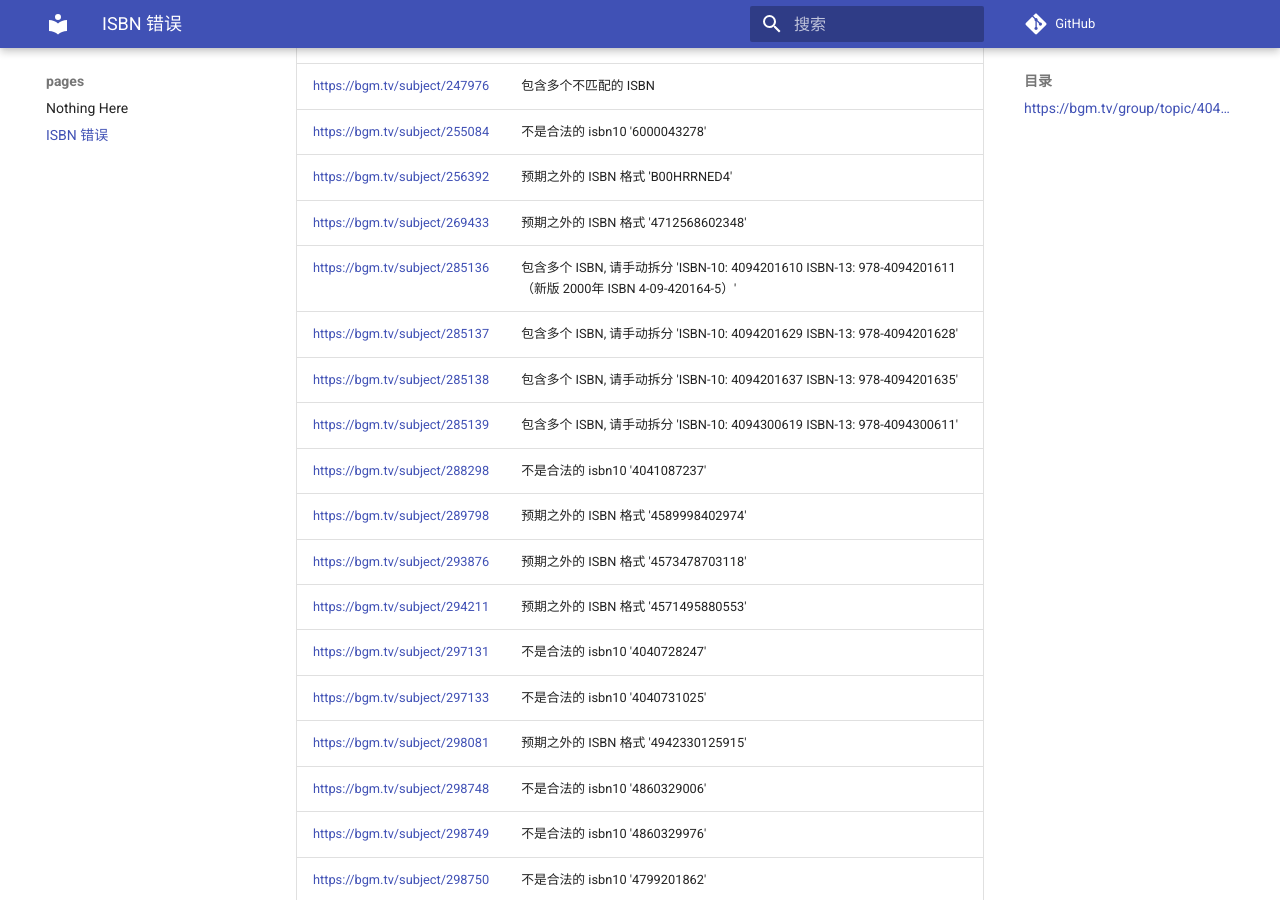
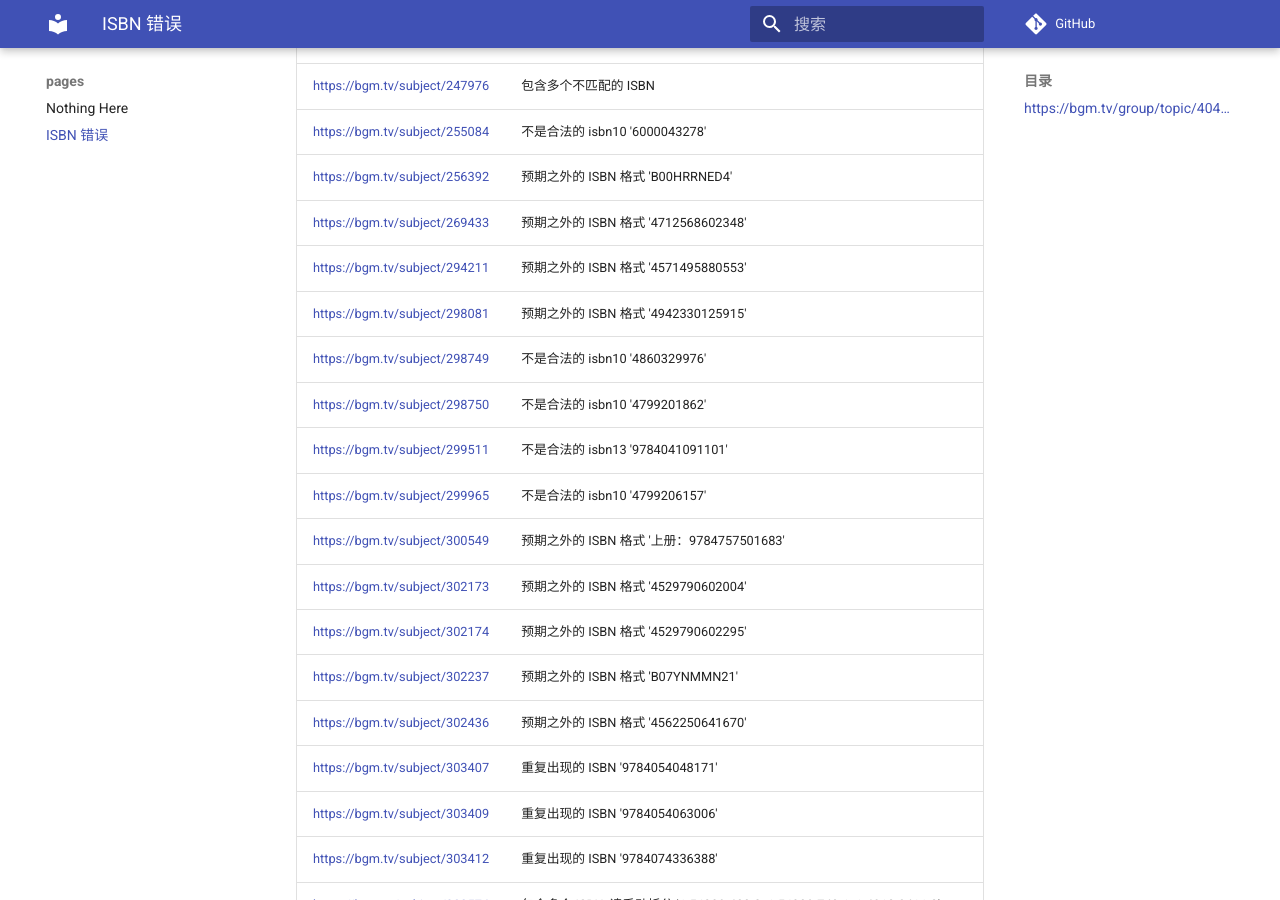
Before and after one commit to trim21/bangumi-pages, an MkDocs documentation site: the page built from docs/isbn.md, in a window 1280 px wide and 900 px high, scrolled down 2846 px. Built offline with MkDocs 1.6.1 and Material for MkDocs 9.7.7, drawn with Linux system fonts in a browser that asks for light colours; comment, search, counter and statistics services are not loaded.

Commit message:
update isbn.md

```diff
--- a/docs/isbn.md
+++ b/docs/isbn.md
@@ -66,18 +66,8 @@ total 435
 | <https://bgm.tv/subject/255084> | 不是合法的 isbn10 '6000043278' |
 | <https://bgm.tv/subject/256392> | 预期之外的 ISBN 格式 'B00HRRNED4' |
 | <https://bgm.tv/subject/269433> | 预期之外的 ISBN 格式 '4712568602348' |
-| <https://bgm.tv/subject/285136> | 包含多个 ISBN, 请手动拆分 'ISBN-10: 4094201610 ISBN-13: 978-4094201611（新版 2000年 ISBN 4-09-420164-5）' |
-| <https://bgm.tv/subject/285137> | 包含多个 ISBN, 请手动拆分 'ISBN-10: 4094201629 ISBN-13: 978-4094201628' |
-| <https://bgm.tv/subject/285138> | 包含多个 ISBN, 请手动拆分 'ISBN-10: 4094201637 ISBN-13: 978-4094201635' |
-| <https://bgm.tv/subject/285139> | 包含多个 ISBN, 请手动拆分 'ISBN-10: 4094300619 ISBN-13: 978-4094300611' |
-| <https://bgm.tv/subject/288298> | 不是合法的 isbn10 '4041087237' |
-| <https://bgm.tv/subject/289798> | 预期之外的 ISBN 格式 '4589998402974' |
-| <https://bgm.tv/subject/293876> | 预期之外的 ISBN 格式 '4573478703118' |
 | <https://bgm.tv/subject/294211> | 预期之外的 ISBN 格式 '4571495880553' |
-| <https://bgm.tv/subject/297131> | 不是合法的 isbn10 '4040728247' |
-| <https://bgm.tv/subject/297133> | 不是合法的 isbn10 '4040731025' |
 | <https://bgm.tv/subject/298081> | 预期之外的 ISBN 格式 '4942330125915' |
-| <https://bgm.tv/subject/298748> | 不是合法的 isbn10 '4860329006' |
 | <https://bgm.tv/subject/298749> | 不是合法的 isbn10 '4860329976' |
 | <https://bgm.tv/subject/298750> | 不是合法的 isbn10 '4799201862' |
 | <https://bgm.tv/subject/299511> | 不是合法的 isbn13 '9784041091101' |
```
Also changed, not shown: other parts of docs/isbn.md (+1 -1 lines).
